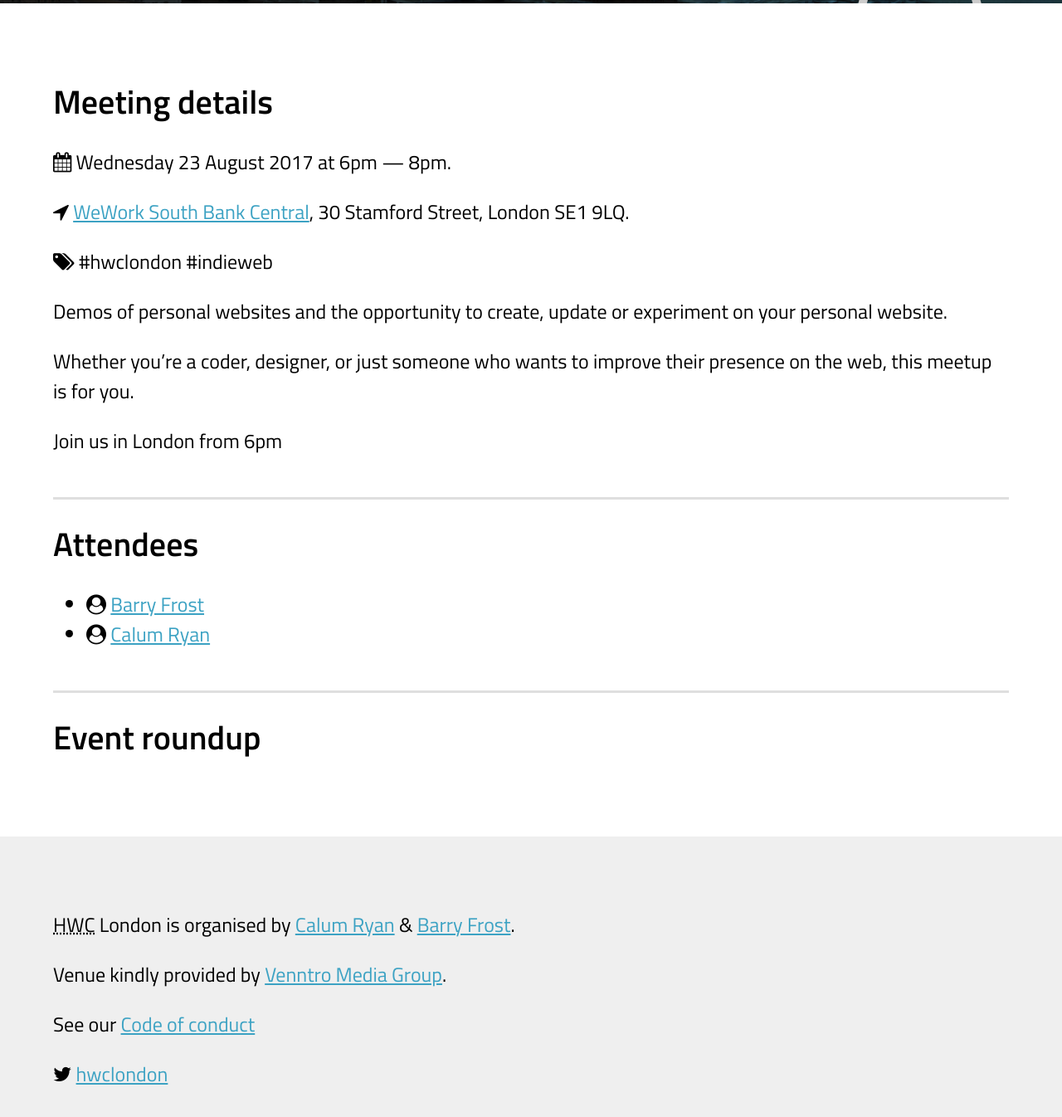
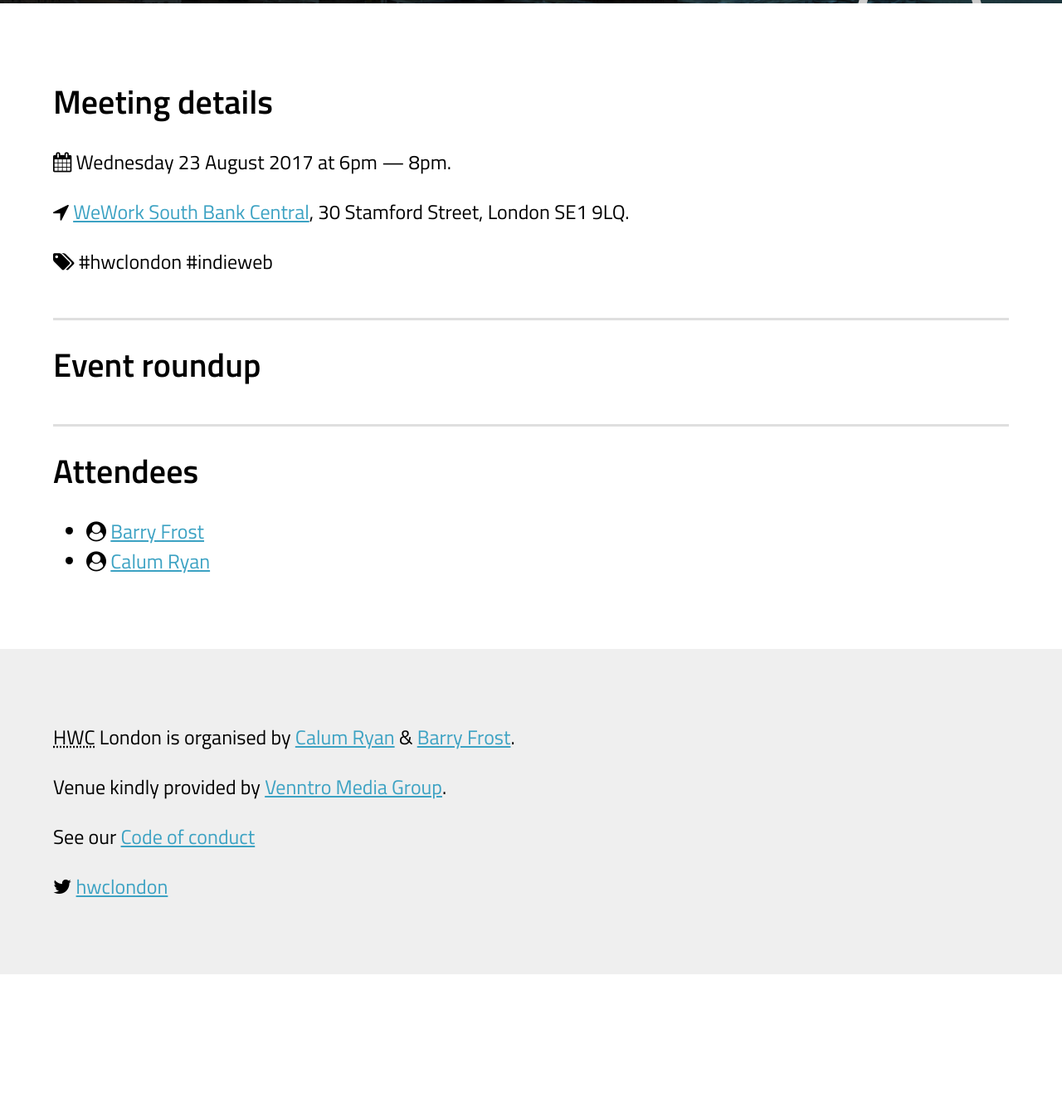
Before and after one commit to hwclondon/hwclondon.github.io, a Jekyll site: the page built from _events/20170823.md, in a window 1280 px wide and 1400 px high, scrolled down 514 px. Shown: the top 1346 px of the window at 83% size. Built offline with Jekyll 4.4.1, drawn with Linux system fonts in a browser that asks for light colours; after the commit the page ends 1688 px from its top, so only the background shows below that.

Commit message:
Update events

```diff
--- a/_layouts/event.html
+++ b/_layouts/event.html
@@ -24,9 +24,19 @@ layout: default
     {% include tags.html %}
   </section>
 
+  {% if site.time < page.start %}
   <section class="p-summary description">
     {{ page.full_description }}
   </section>
+  {% else %}
+    {% if content %}
+    <section>
+      <hr>
+      <h2>Event roundup</h2>
+      {{ content }}
+    </section>
+    {% endif %}
+  {% endif %}
 
   {% if site.time < page.start %}
     <section>
@@ -78,13 +88,5 @@ layout: default
     </section>
   {% endif %}
 
-  {% if content %}
-  <section>
-    <hr>
-    <h2>Event roundup</h2>
-    {{ content }}
-  </section>
-  {% endif %}
-
   </div>
 </div>
--- a/index.html
+++ b/index.html
@@ -15,6 +15,12 @@ description: Homebrew Website Club London is a fortnightly meetup of people pass
       <div class="inner">
       <p><strong>Join us at our fortnightly meetup</strong></p>
       <p>Finish that blog post you’ve been working on. Demos of personal websites and technology. Discussion around the independent web. Join a community with like-minded interests. Bring friends that want a personal site!</p>
+      <p>Other upcoming IndieWeb events in London:</p>
+      <ul>
+        <li><strong><a href="https://viewsourceconf.org/london-2017/speakers/jeremy-keith/" class="p-name summary" target="_blank" rel="noreferrer noopener">Building Blocks of the Indie Web</a></strong>  by Jeremy Keith (October 28th)</li>
+        <li><strong><a href="https://mozillafestival.org/" class="p-name summary" target="_blank" rel="noreferrer noopener">Introducing the IndieWeb movement</a></strong> by Calum Ryan (October 29th)</li>
+      </ul>
+
       </div>
     </div>
     <div class="EventAboutNext">
```
